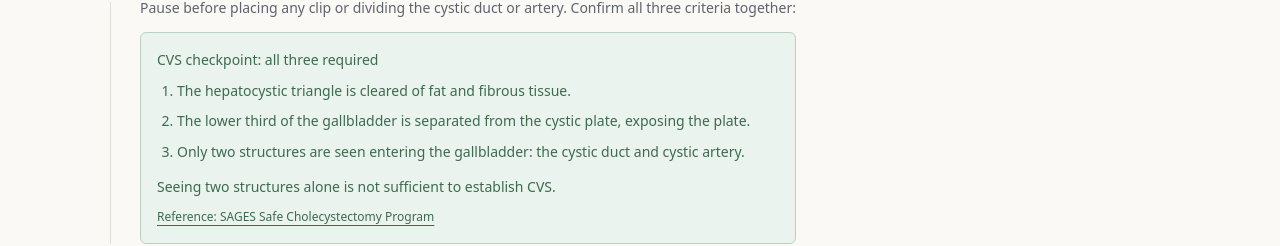
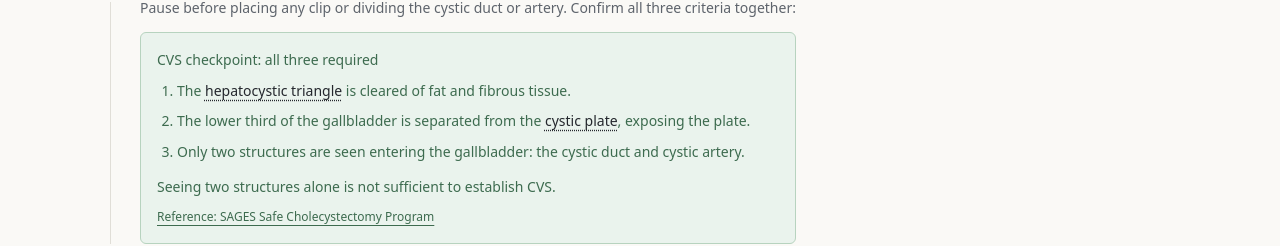
Before and after one commit to firasmoussa/surgical-clerkship-companion, a Next.js app: page /procedures/lap-chole/steps in a window 1280 px wide. Shown: the part 683-929 px from the top of the page. Built offline with nearby package versions, Linux system fonts and the light colour scheme.

Commit message:
feat: add SAGES definitions to CVS checkpoint terms

```diff
--- a/src/app/procedures/lap-chole/steps/page.tsx
+++ b/src/app/procedures/lap-chole/steps/page.tsx
@@ -1,3 +1,5 @@
+import TooltipTerm from "@/app/components/TooltipTerm";
+
 const steps = [
   {
     title: "Establish pneumoperitoneum and place ports.",
@@ -15,8 +17,12 @@ const steps = [
     title: "Confirm all three Critical View of Safety criteria.",
     body: "Pause before placing any clip or dividing the cystic duct or artery. Confirm all three criteria together:",
     criteria: [
-      "The hepatocystic triangle is cleared of fat and fibrous tissue.",
-      "The lower third of the gallbladder is separated from the cystic plate, exposing the plate.",
+      <>
+        The <TooltipTerm term="hepatocystic triangle" definition="The hepatocystic triangle is defined as the triangle formed by the cystic duct, the common hepatic duct, and inferior edge of the liver." /> is cleared of fat and fibrous tissue.
+      </>,
+      <>
+        The lower third of the gallbladder is separated from the <TooltipTerm term="cystic plate" definition="The cystic plate is also known as liver bed of the gallbladder and lies in the gallbladder fossa." />, exposing the plate.
+      </>,
       "Only two structures are seen entering the gallbladder: the cystic duct and cystic artery.",
     ],
   },
@@ -62,7 +68,7 @@ export default function LapCholeStepsPage() {
                 <div className="mt-3 rounded-md border border-cvs-border bg-cvs-light p-4 text-[14px] text-cvs leading-relaxed">
                   <div className="font-medium">CVS checkpoint: all three required</div>
                   <ol className="mt-2 list-decimal space-y-2 pl-5">
-                    {step.criteria.map((criterion) => <li key={criterion}>{criterion}</li>)}
+                    {step.criteria.map((criterion, criterionIndex) => <li key={criterionIndex}>{criterion}</li>)}
                   </ol>
                   <p className="mt-3 font-medium">Seeing two structures alone is not sufficient to establish CVS.</p>
                   <a className="mt-2 inline-block text-[12px] underline underline-offset-4" href="https://www.sages.org/safe-cholecystectomy-program/">
```
